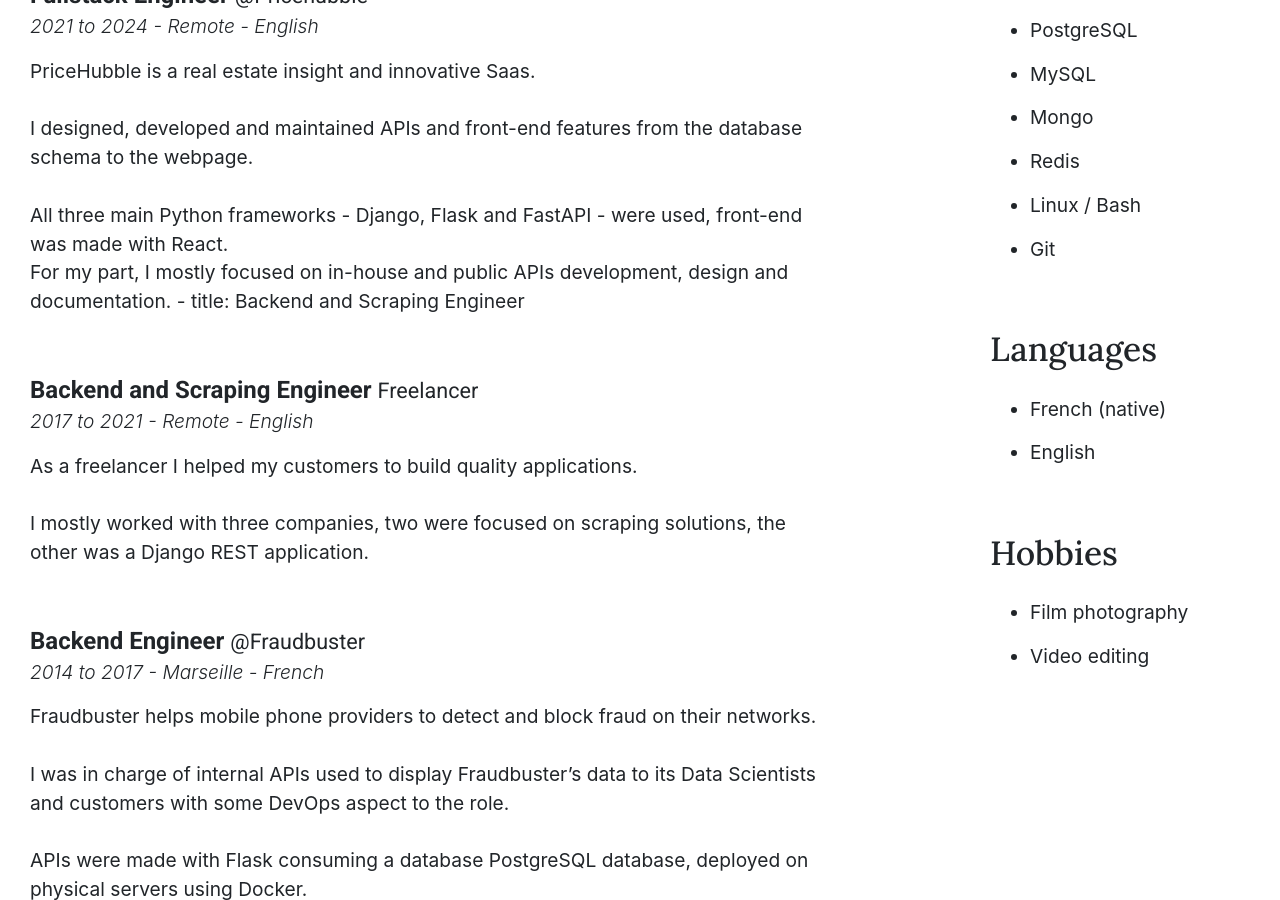
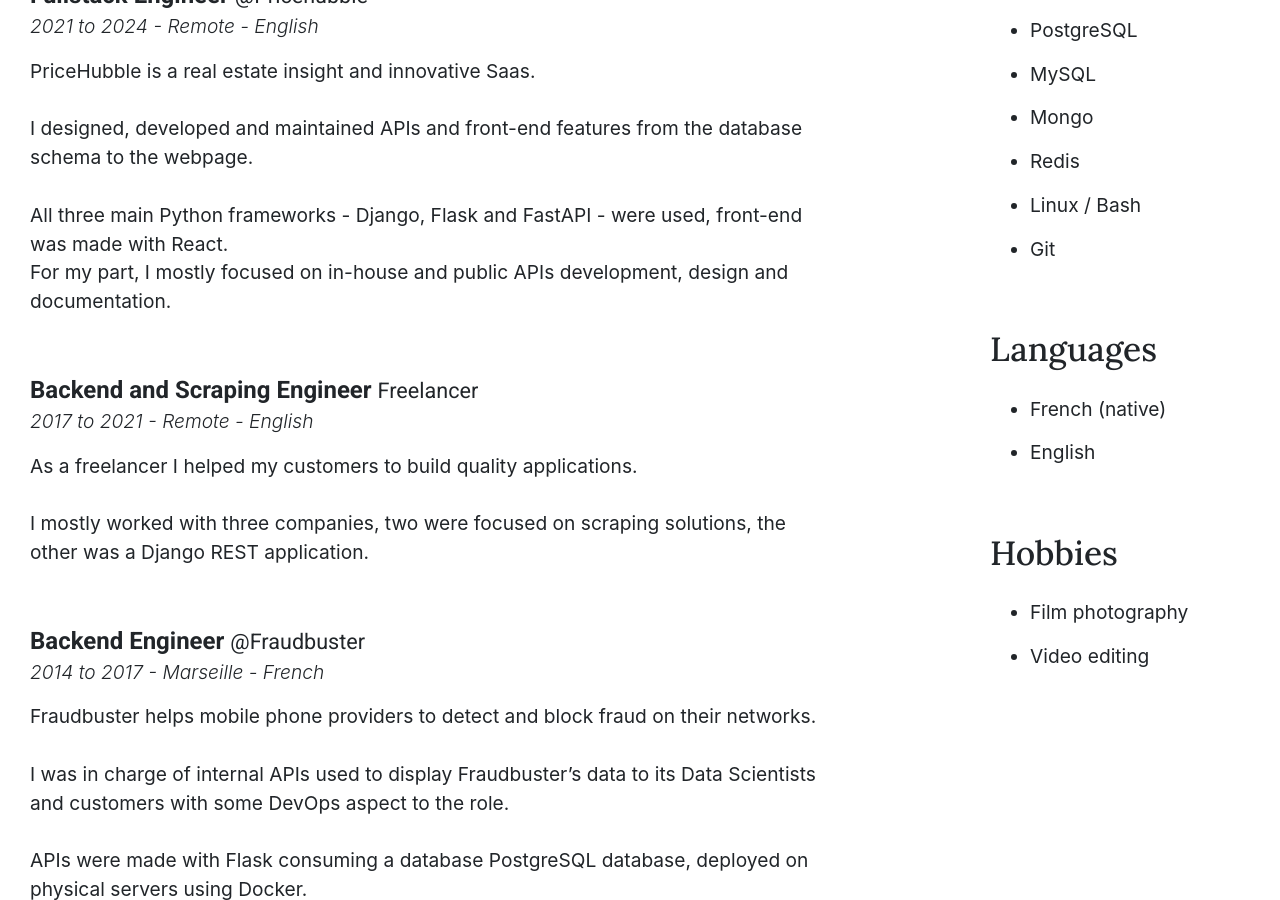
Before and after one commit to pierre-arnout/pierre-arnout.github.io, a Jekyll site: the page built from index.markdown, in a window 1280 px wide and 900 px high, scrolled down 507 px. Built offline with Jekyll 4.4.1, drawn with Linux system fonts in a browser that asks for light colours.

Commit message:
fix _data/experiences

```diff
--- a/_data/experiences.yml
+++ b/_data/experiences.yml
@@ -8,7 +8,6 @@
     I designed, developed and maintained APIs and front-end features from the database schema to the webpage.
     <br/><br/>All three main Python frameworks - Django, Flask and FastAPI - were used, front-end was made with React.
     <br/>For my part, I mostly focused on in-house and public APIs development, design and documentation.
-    - title: Backend and Scraping Engineer
 - title: "Backend and Scraping Engineer"
   company: 'Freelancer'
   dates: 2017 to 2021
```
